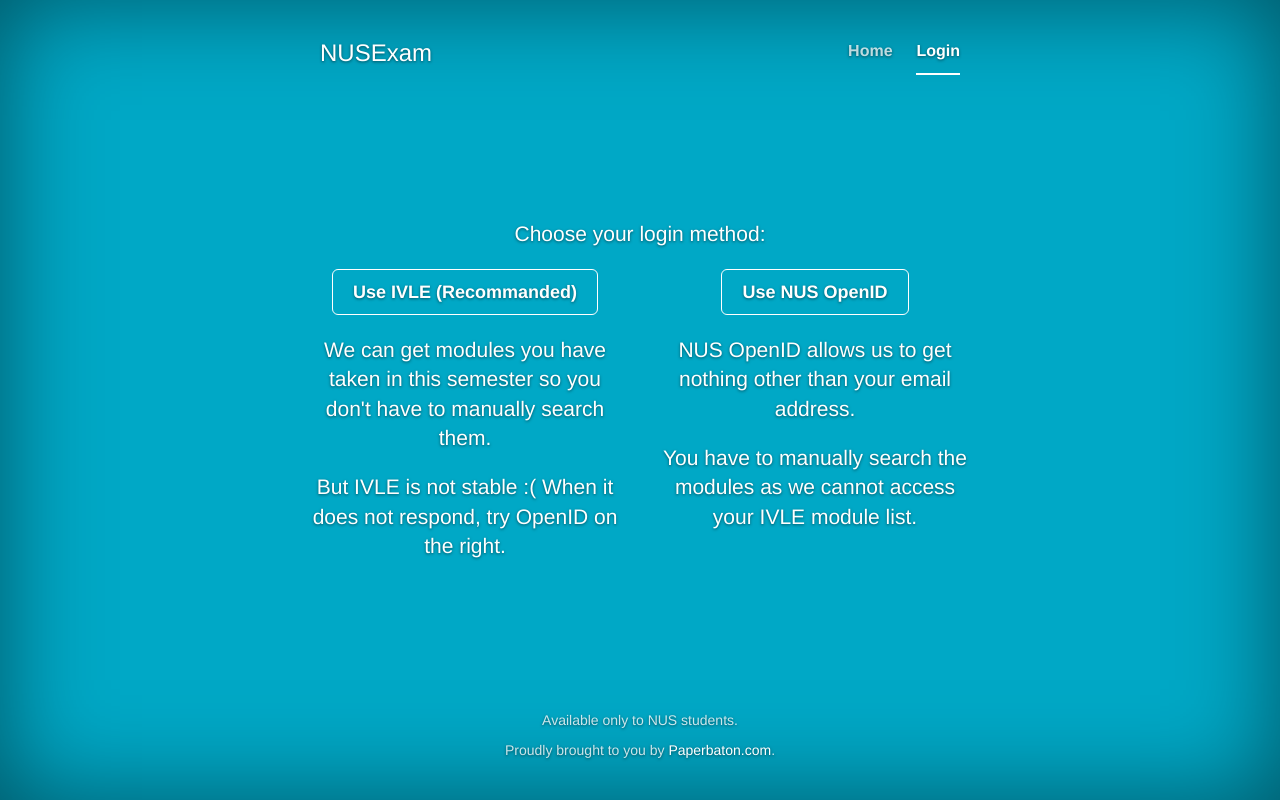
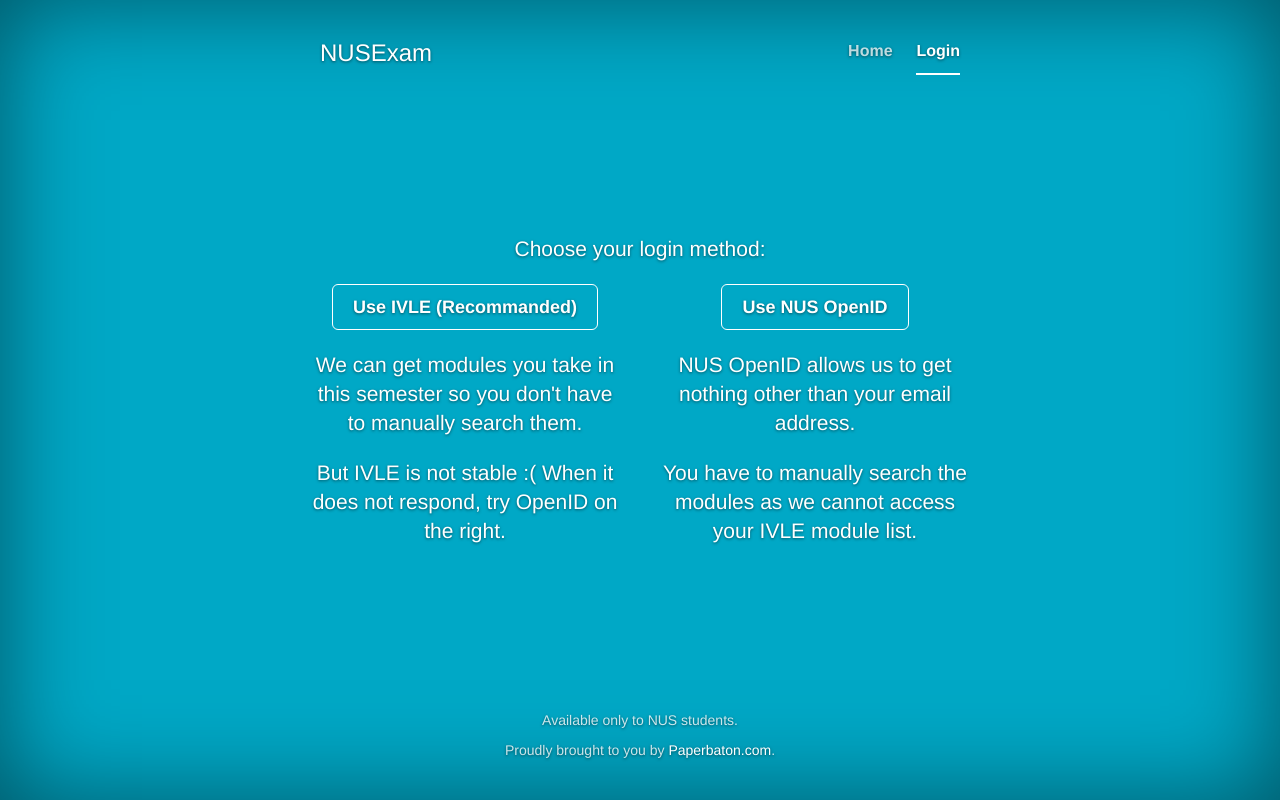
Before and after one commit to Paperbaton/nusexam, a Flask app: page /login/ in a window 1280 px wide. Run offline with Flask 2, Linux system fonts and the light colour scheme; parts of the project's set-up code (start-up, migrations or seed data) failed here and were passed over; some libraries are stand-ins or nearby versions.

Commit message:
improve login phrasing

```diff
--- a/app/templates/login.html
+++ b/app/templates/login.html
@@ -35,7 +35,7 @@
                     <a href="/login/ivle/" class="btn btn-lg btn-outline-inverse">Use IVLE (Recommanded)</a>
                 </p>
 
-                <p class="lead">We can get modules you have taken in this semester so you don't have to manually search
+                <p class="lead">We can get modules you take in this semester so you don't have to manually search
                     them.</p>
 
                 <p class="lead">But IVLE is not stable :( When it does not respond, try OpenID on the right.</p>
```
